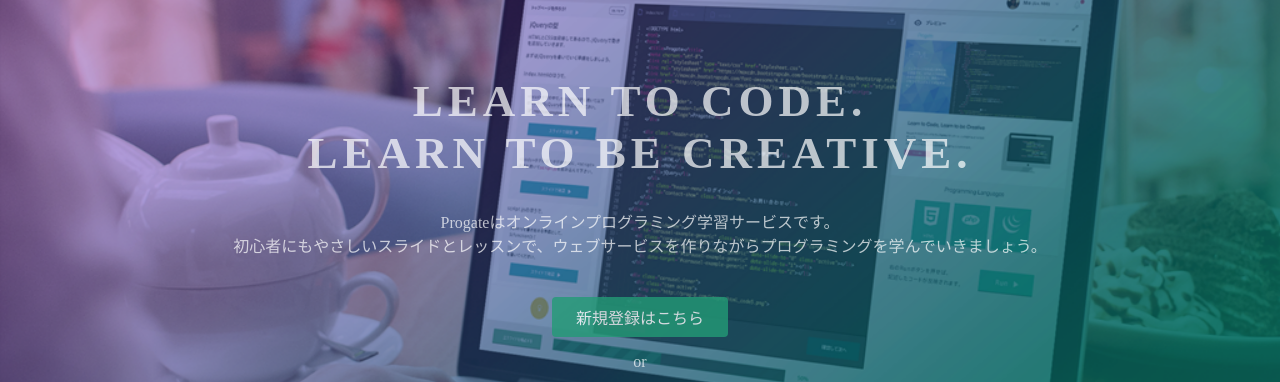
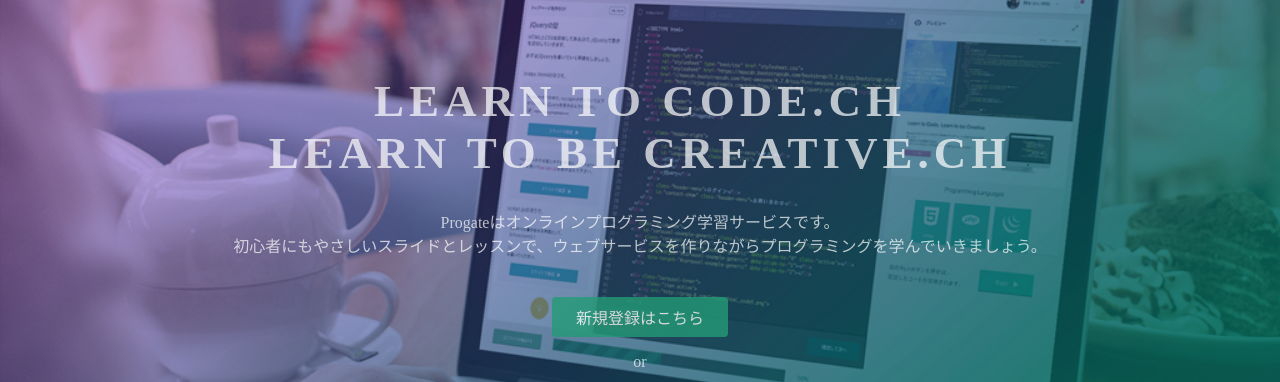
Before and after one commit to Akihito-Matsui-Karate/prog-8.github.io, a plain HTML site: page index.html in a window 1280 px wide. Shown: the part 135-517 px from the top of the page. Drawn offline with Linux system fonts and the light colour scheme.

Commit message:
Update index.html

```diff
--- a/index.html
+++ b/index.html
@@ -23,7 +23,7 @@
   </header>
   <div class="top-wrapper">
     <div class="container">
-      <h1>LEARN TO CODE.<br>LEARN TO BE CREATIVE.</h1>
+      <h1>LEARN TO CODE.CH<br>LEARN TO BE CREATIVE.CH</h1>
       <p>Progateはオンラインプログラミング学習サービスです。<br>初心者にもやさしいスライドとレッスンで、ウェブサービスを作りながらプログラミングを学んでいきましょう。</p>
       <div class="btn-wrapper">
         <a href="#" class="btn signup">新規登録はこちら</a>
```
